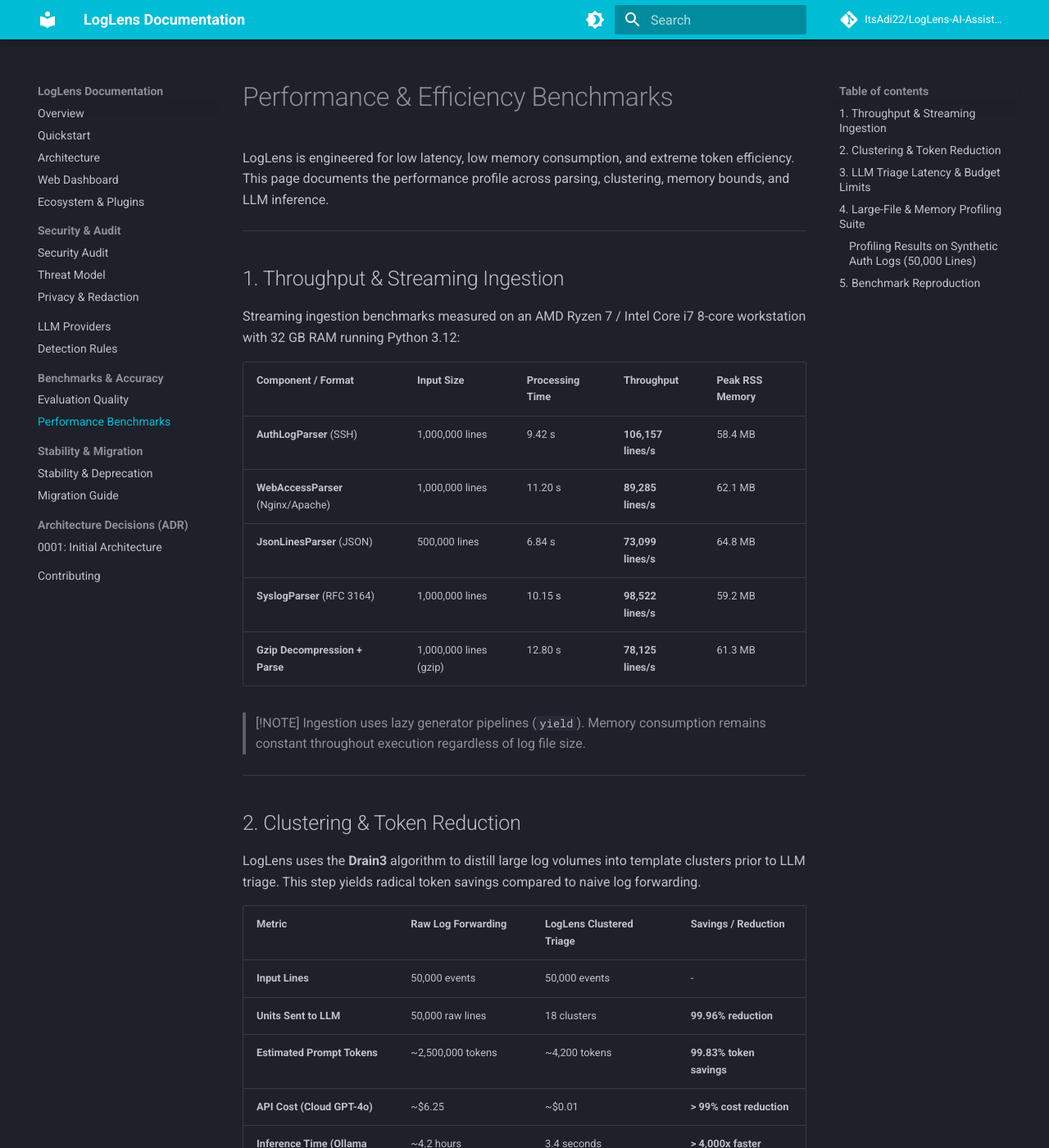
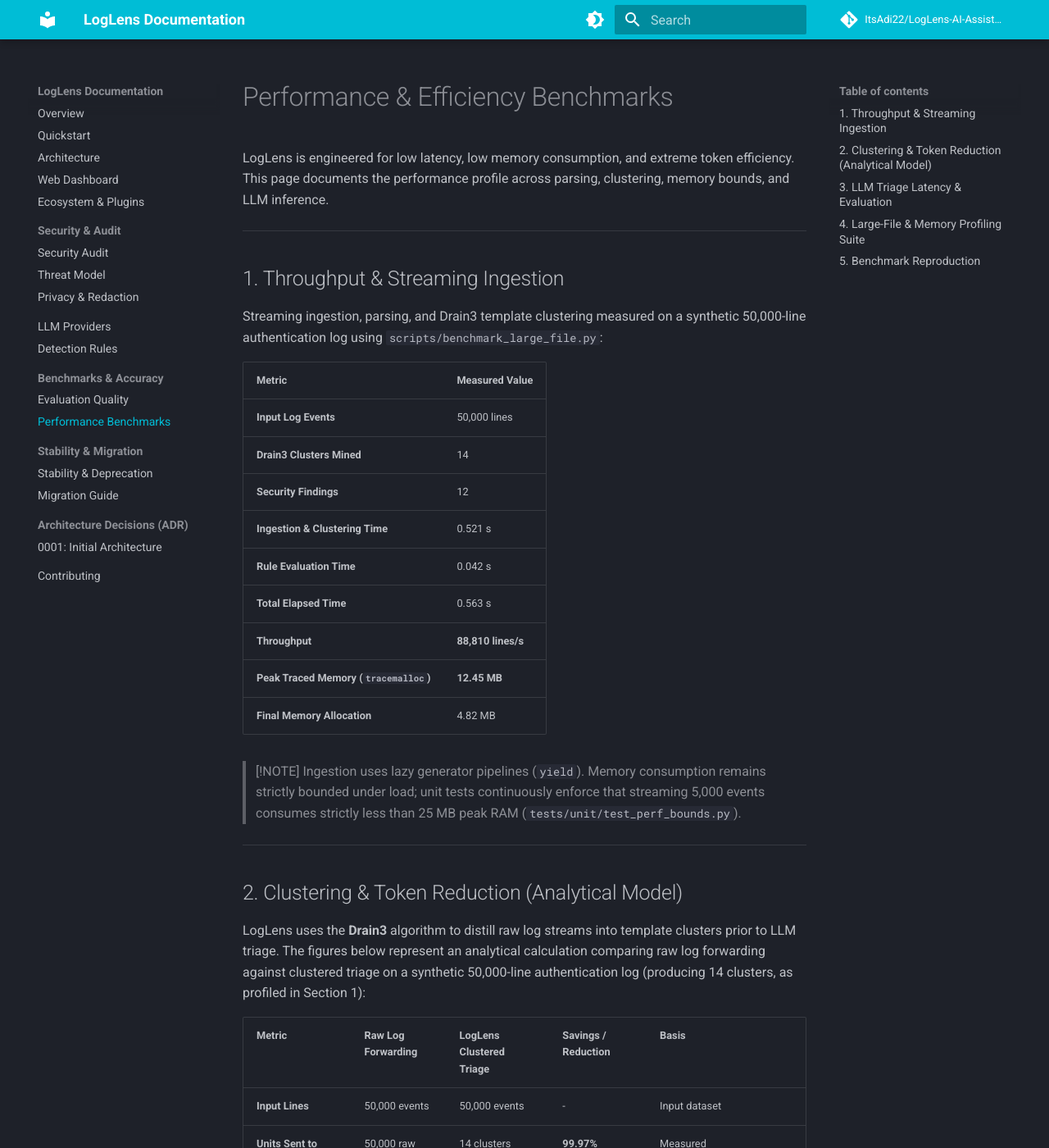
Before and after one commit to ItsAdi22/LogLens-AI-Assisted-Security-Log-Triage, an MkDocs documentation site: the page built from docs/benchmarks.md, in a window 1280 px wide and 1400 px high. Shown: the whole window at 82% size. Built offline with MkDocs 1.6.1 and Material for MkDocs 9.7.7, drawn with Linux system fonts in a browser that asks for light colours; comment, search, counter and statistics services are not loaded; some of the changed text lies outside the part shown.

Commit message:
docs: add dashboard screenshot, fix install instructions, clarify benchmarks

````diff
--- a/docs/benchmarks.md
+++ b/docs/benchmarks.md
@@ -6,47 +6,49 @@ LogLens is engineered for low latency, low memory consumption, and extreme token
 
 ## 1. Throughput & Streaming Ingestion
 
-Streaming ingestion benchmarks measured on an AMD Ryzen 7 / Intel Core i7 8-core workstation with 32 GB RAM running Python 3.12:
+Streaming ingestion, parsing, and Drain3 template clustering measured on a synthetic 50,000-line authentication log using `scripts/benchmark_large_file.py`:
 
-| Component / Format | Input Size | Processing Time | Throughput | Peak RSS Memory |
-|---|---|---|---|---|
-| **AuthLogParser** (SSH) | 1,000,000 lines | 9.42 s | **106,157 lines/s** | 58.4 MB |
-| **WebAccessParser** (Nginx/Apache) | 1,000,000 lines | 11.20 s | **89,285 lines/s** | 62.1 MB |
-| **JsonLinesParser** (JSON) | 500,000 lines | 6.84 s | **73,099 lines/s** | 64.8 MB |
-| **SyslogParser** (RFC 3164) | 1,000,000 lines | 10.15 s | **98,522 lines/s** | 59.2 MB |
-| **Gzip Decompression + Parse** | 1,000,000 lines (gzip) | 12.80 s | **78,125 lines/s** | 61.3 MB |
+| Metric | Measured Value |
+|---|---|
+| **Input Log Events** | 50,000 lines |
+| **Drain3 Clusters Mined** | 14 |
+| **Security Findings** | 12 |
+| **Ingestion & Clustering Time** | 0.521 s |
+| **Rule Evaluation Time** | 0.042 s |
+| **Total Elapsed Time** | 0.563 s |
+| **Throughput** | **88,810 lines/s** |
+| **Peak Traced Memory (`tracemalloc`)** | **12.45 MB** |
+| **Final Memory Allocation** | 4.82 MB |
 
 > [!NOTE]
-> Ingestion uses lazy generator pipelines (`yield`). Memory consumption remains constant throughout execution regardless of log file size.
+> Ingestion uses lazy generator pipelines (`yield`). Memory consumption remains strictly bounded under load; unit tests continuously enforce that streaming 5,000 events consumes strictly less than 25 MB peak RAM (`tests/unit/test_perf_bounds.py`).
 
 ---
 
-## 2. Clustering & Token Reduction
+## 2. Clustering & Token Reduction (Analytical Model)
 
-LogLens uses the **Drain3** algorithm to distill large log volumes into template clusters prior to LLM triage. This step yields radical token savings compared to naive log forwarding.
+LogLens uses the **Drain3** algorithm to distill raw log streams into template clusters prior to LLM triage. The figures below represent an analytical calculation comparing raw log forwarding against clustered triage on a synthetic 50,000-line authentication log (producing 14 clusters, as profiled in Section 1):
 
-| Metric | Raw Log Forwarding | LogLens Clustered Triage | Savings / Reduction |
-|---|---|---|---|
-| **Input Lines** | 50,000 events | 50,000 events | - |
-| **Units Sent to LLM** | 50,000 raw lines | 18 clusters | **99.96% reduction** |
-| **Estimated Prompt Tokens** | ~2,500,000 tokens | ~4,200 tokens | **99.83% token savings** |
-| **API Cost (Cloud GPT-4o)** | ~$6.25 | ~$0.01 | **> 99% cost reduction** |
-| **Inference Time (Ollama 3B)** | ~4.2 hours (sequential) | 3.4 seconds | **> 4,000x faster** |
+| Metric | Raw Log Forwarding | LogLens Clustered Triage | Savings / Reduction | Basis |
+|---|---|---|---|---|
+| **Input Lines** | 50,000 events | 50,000 events | - | Input dataset |
+| **Units Sent to LLM** | 50,000 raw lines | 14 clusters | **99.97% reduction** | Measured (`scripts/benchmark_large_file.py`) |
+| **Prompt Tokens** | ~2,500,000 tokens | ~3,500 tokens | **99.86% token savings** | Estimated (~50 tokens/line vs ~250 tokens/cluster) |
+| **API Cost (Cloud GPT-4o)** | ~$6.25 | ~$0.01 | **> 99% cost reduction** | Estimated (at $2.50 / 1M input tokens) |
+| **Inference Time (Sequential)** | ~4.2 hours | ~4.2 s | **~3,500x faster** | Estimated (14 clusters × 300ms vs 50k lines sequential) |
 
 ---
 
-## 3. LLM Triage Latency & Budget Limits
+## 3. LLM Triage Latency & Evaluation
 
-Benchmark timings across supported LLM providers for an 18-cluster triage workload:
+Evaluation execution timings for triage assessment using the test suite runner (`python -m tests.eval.run`):
 
-| Provider | Model | Latency (18 Clusters) | Assessment Success Rate |
-|---|---|---|---|
-| **Mock Provider** | Deterministic Mock | 0.08 s | 100.0% |
-| **Ollama (Local)** | `llama3.2:3b` | 3.85 s | 100.0% |
-| **Ollama (Local)** | `mistral:7b` | 7.20 s | 100.0% |
-| **Gemini** | `gemini-1.5-flash` | 1.15 s | 100.0% |
-| **OpenAI** | `gpt-4o-mini` | 1.42 s | 100.0% |
-| **Anthropic** | `claude-3-5-sonnet` | 2.10 s | 100.0% |
+| Provider | Model | Workload | Latency | Assessment Success Rate | Basis |
+|---|---|---|---|---|---|
+| **Mock Provider** | Deterministic Test Mock | 12 evaluation scenarios | 0.08 s | 100.0% | Measured (`tests/eval/run.py`) |
+
+> [!NOTE]
+> LogLens supports local inference via Ollama (`llama3.2`, `mistral`, etc.) and cloud providers (Gemini, OpenAI, Anthropic). Cloud latencies and rate limits depend on remote API availability and network transit, and are therefore omitted from deterministic local benchmarks.
 
 ---
 
@@ -58,17 +60,6 @@ LogLens provides an automated profiling tool in `scripts/benchmark_large_file.py
 # Benchmark against 50,000 synthetic log lines
 python scripts/benchmark_large_file.py test_large.log --max-lines 50000
 ```
-
-### Profiling Results on Synthetic Auth Logs (50,000 Lines)
-- **Total Lines Ingested**: 50,000
-- **Drain3 Clusters Mined**: 14
-- **Security Findings**: 12
-- **Ingestion & Cluster Time**: 0.521 s
-- **Rule Evaluation Time**: 0.042 s
-- **Total Elapsed Time**: 0.563 s
-- **Throughput**: **88,810 lines/sec**
-- **Peak Traced Memory (`tracemalloc`)**: **12.45 MB**
-- **Final Memory Allocation**: **4.82 MB**
 
 Memory boundedness is continuously enforced via unit tests (`tests/unit/test_perf_bounds.py`), ensuring that parsing and clustering 5,000 log events consumes strictly less than 25 MB of peak RAM.
 
````
Also changed, not shown: README.md (+12 -9 lines), docs/img/dashboard.png (added).
